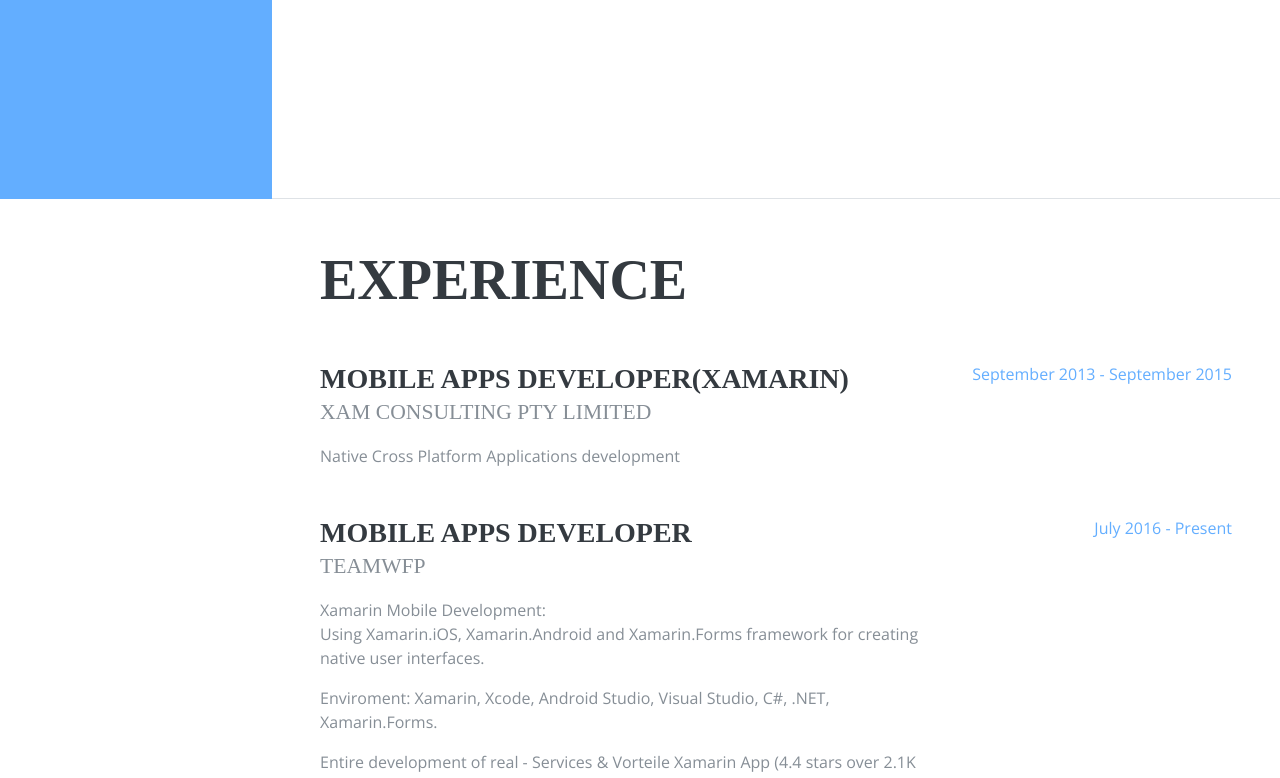
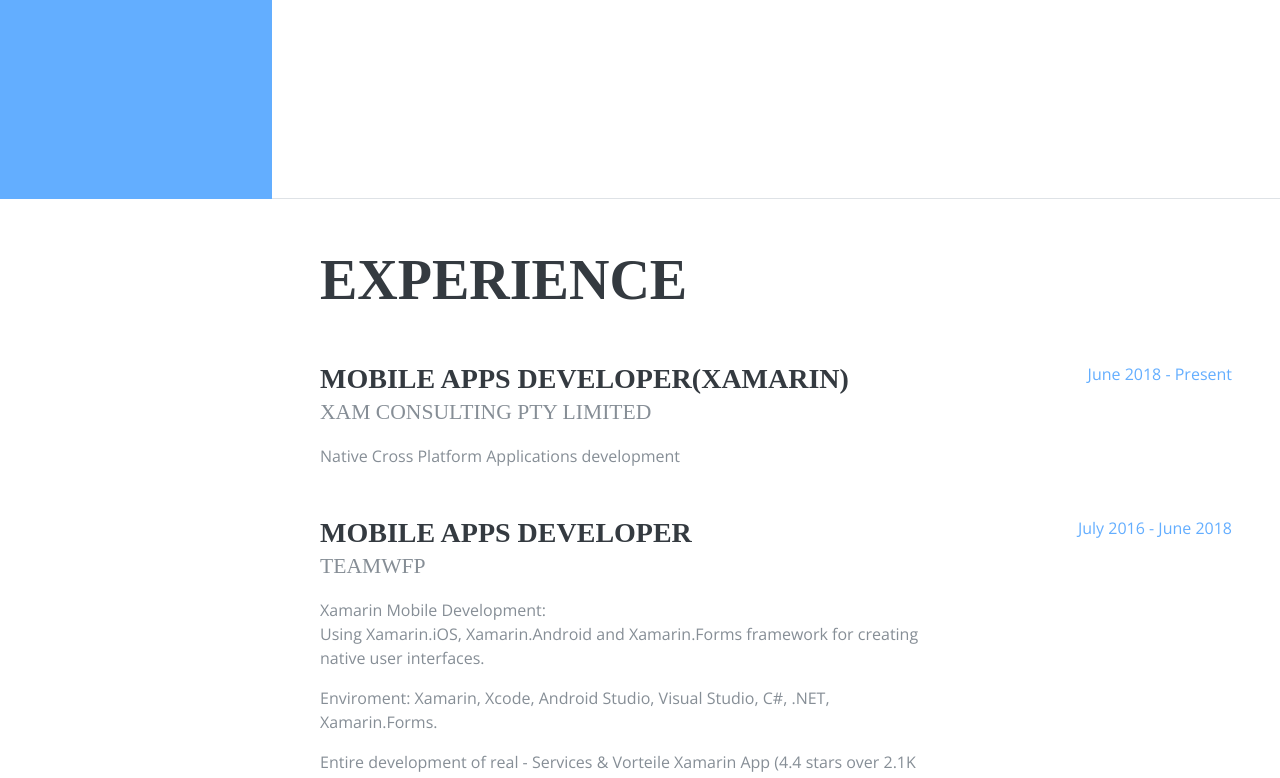
Before and after one commit to aimore/aimore.github.io, a website: page index.html in a window 1280 px wide. Shown: the part 601-1379 px from the top of the page. Drawn offline with nearby package versions, Linux system fonts and the light colour scheme; a web font is replaced by a local one.

Commit message:
Update index.html

```diff
--- a/index.html
+++ b/index.html
@@ -100,7 +100,7 @@
                             <div>Native Cross Platform Applications development</div>
                             </div>
                         <div class="resume-date text-md-right">
-                            <span class="text-primary">September 2013 - September 2015</span>
+                            <span class="text-primary">June 2018 - Present</span>
                         </div>
                     </div>
                     <div class="resume-item d-flex flex-column flex-md-row mb-5">
@@ -119,7 +119,7 @@
                             </p>
                         </div>
                         <div class="resume-date text-md-right">
-                            <span class="text-primary">July 2016 - Present</span>
+                            <span class="text-primary">July 2016 - June 2018</span>
                         </div>
                     </div>
                     <div class="resume-item d-flex flex-column flex-md-row mb-5">
```
